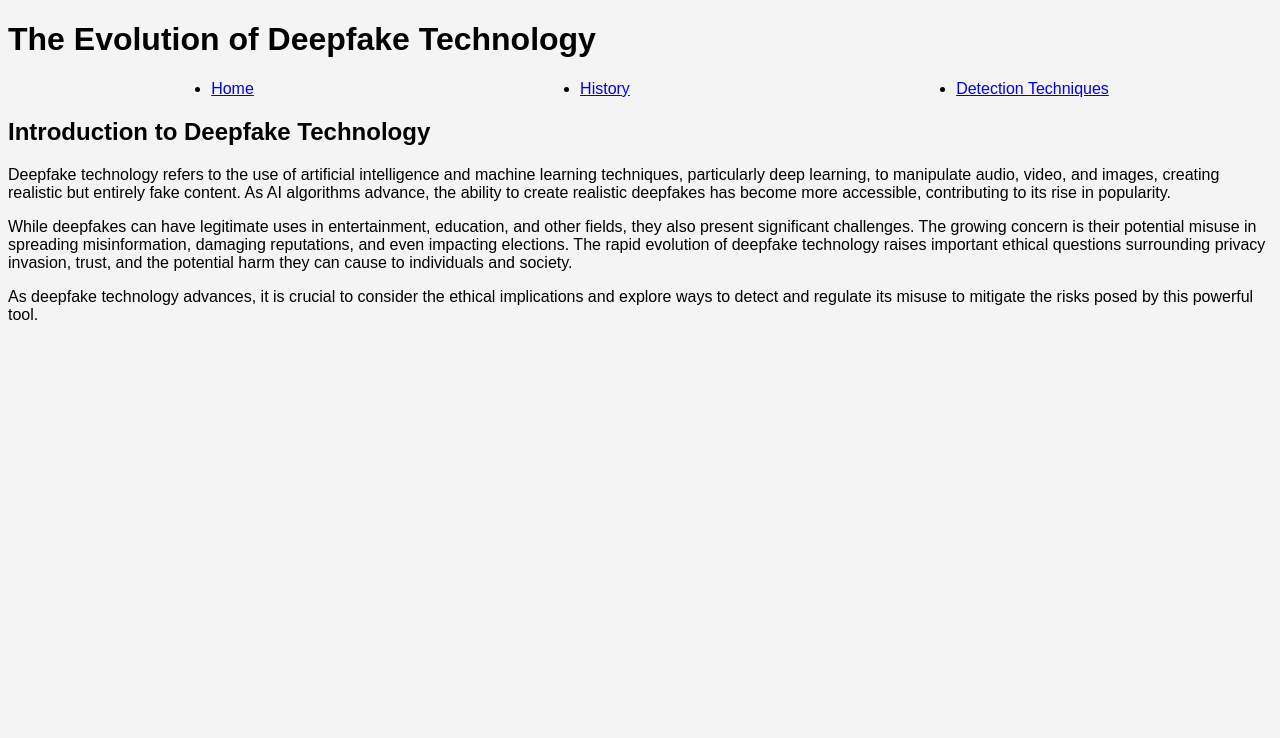
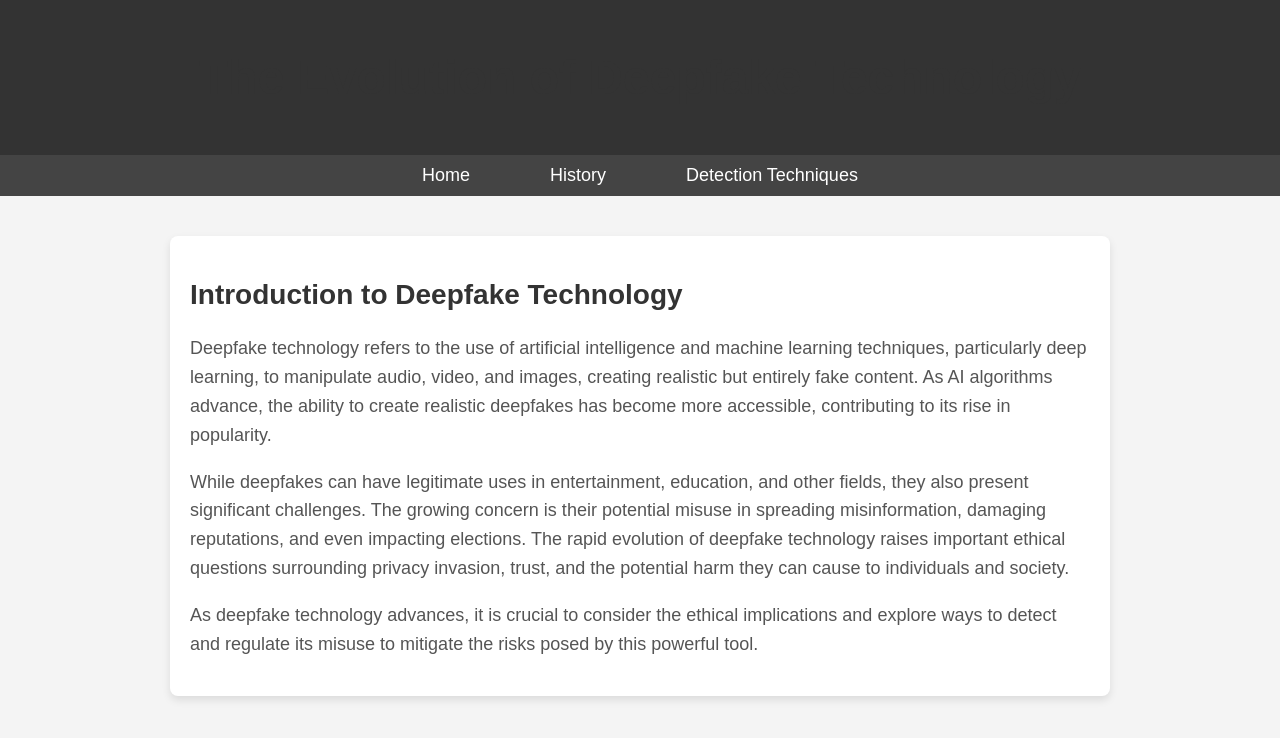
Before and after one commit to alexiatoli/miterm-project, a plain HTML site: page index.html in a window 1280 px wide. Drawn offline with Linux system fonts and the light colour scheme.

Commit message:
Update styles.css

```diff
--- a/styles.css
+++ b/styles.css
@@ -1,20 +1,78 @@
+/* General Styles */
 body {
-	 font-family: 'Arial', sans-serif;
-	 background-color: #f4f4f4;
+    font-family: Arial, sans-serif;
+    background-color: #f4f4f4;
+    margin: 0;
+    padding: 0;
 }
- .navbar {
-	 display: flex;
-	 justify-content: space-around;
+
+h1, h2 {
+    font-family: 'Arial', sans-serif;
+    color: #333;
 }
- .card, .technique {
-	 border: 1px solid #ddd;
-	 padding: 20px;
-	 margin: 10px;
-	 background-color: #fff;
+
+/* Header */
+header {
+    text-align: center;
+    padding: 50px 0;
+    background-color: #333;
+    color: white;
 }
- .card img {
-	 width: 100%;
+
+h1 {
+    font-size: 48px;
+    margin: 0;
 }
- button:hover {
-	 background-color: #4CAF50;
+
+/* Menu Bar */
+nav {
+    background-color: #444;
 }
+
+.navbar {
+    display: flex;
+    justify-content: center;
+    list-style-type: none;
+    padding: 10px;
+    margin: 0;
+}
+
+.navbar li {
+    margin: 0 20px;
+}
+
+.navbar li a {
+    text-decoration: none;
+    color: white;
+    padding: 10px 20px;
+    font-size: 18px;
+}
+
+.navbar li a:hover {
+    background-color: #666;
+}
+
+/* Main Content */
+main {
+    padding: 20px;
+}
+
+.intro {
+    background-color: white;
+    padding: 20px;
+    margin: 20px auto;
+    border-radius: 8px;
+    max-width: 900px;
+    box-shadow: 0 4px 8px rgba(0, 0, 0, 0.1);
+}
+
+.intro h2 {
+    font-size: 28px;
+    color: #333;
+}
+
+.intro p {
+    font-size: 18px;
+    line-height: 1.6;
+    color: #555;
+}
```
